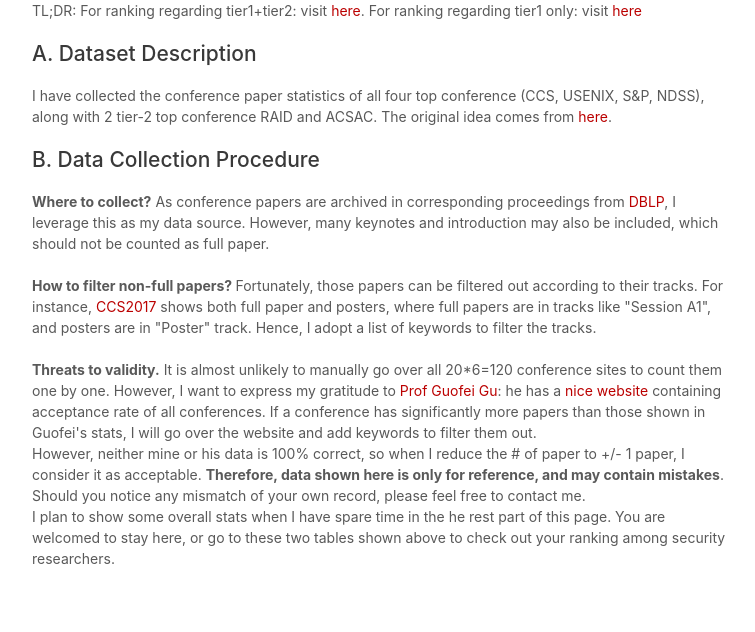
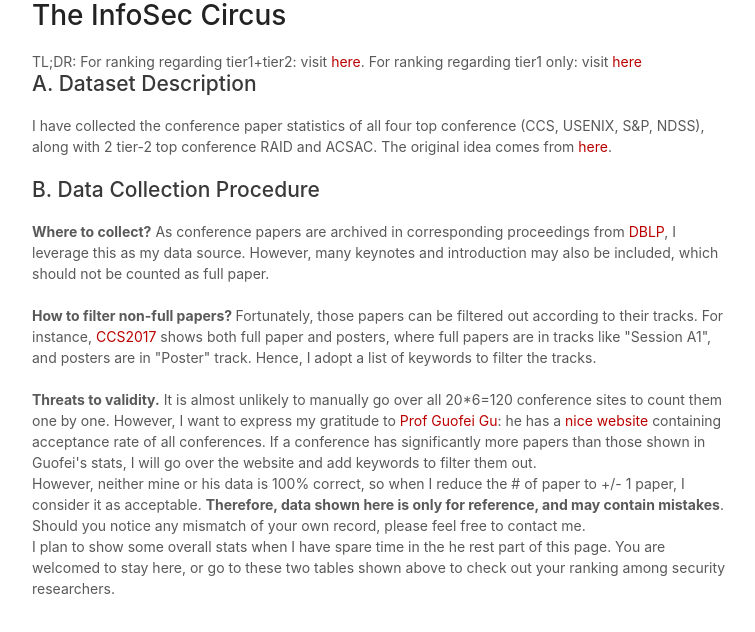
Before and after one commit to frostwing98/frostwing98.github.io, a plain HTML site: page academia/index.html in a window 1280 px wide. Shown: the whole page, without its empty margins (258-1013 px from the left). Drawn offline with Linux system fonts and the light colour scheme.

Commit message:
update academia

```diff
--- a/academia/index.html
+++ b/academia/index.html
@@ -10,8 +10,9 @@
 
   <body>
     <div width="800" border="0" cellspacing="0" cellpadding="0">
+      <h1>The InfoSec Circus</h1>
       <p>TL;DR: For ranking regarding tier1+tier2: visit <a href="/academia/top_authors_all.html">here</a>.  For ranking regarding tier1 only: visit <a href="/academia/top_authors_all.html">here</a></p>
-      <br>
+
       <h2>A. Dataset Description</h2>
       <p>I have collected the conference paper statistics of all four top conference (CCS, USENIX, S&P, NDSS), along with 2 tier-2 top conference RAID and ACSAC.
       The original idea comes from <a href="https://www.s3.eurecom.fr/~balzarot/notes/top4_2020/authors_all_conf.html">here</a>.</p>
```
